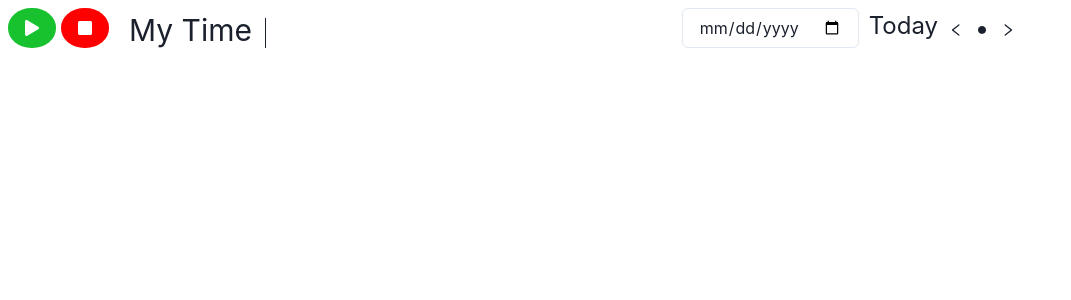
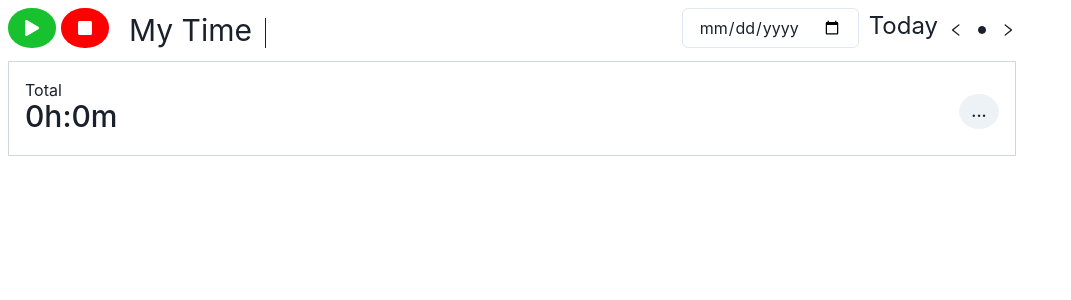
Before and after one commit to IamSanjayGupta/dazzling-measure-5625, a React (Create React App) app: page / in a window 1280 px wide. Shown: the top 300 px of the page, without its empty margins (0-1071 px from the left). Built offline with nearby package versions, Linux system fonts and the light colour scheme.

Commit message:
Show Total time and Modal added

```diff
--- a/package.json
+++ b/package.json
@@ -3,6 +3,7 @@
   "version": "0.1.0",
   "private": true,
   "dependencies": {
+    "@chakra-ui/icons": "^2.0.10",
     "@chakra-ui/react": "^2.3.4",
     "@emotion/react": "^11.10.4",
     "@emotion/styled": "^11.10.4",
--- a/src/components/Time.jsx
+++ b/src/components/Time.jsx
@@ -7,6 +7,20 @@ import {TiMediaRecord} from "react-icons/ti"
 import {FaPlay} from "react-icons/fa"
 import {FaStop} from "react-icons/fa"
 import TimePicker from 'react-time-picker'
+import { CheckIcon } from '@chakra-ui/icons'
+
+import {
+    Popover,
+    PopoverTrigger,
+    PopoverContent,
+    PopoverHeader,
+    PopoverBody,
+    PopoverFooter,
+    PopoverArrow,
+    PopoverCloseButton,
+    PopoverAnchor,
+
+  } from '@chakra-ui/react'
 
 
 
@@ -17,18 +31,18 @@ const Time = () => {
   return (
     <Box  w="80%" p="0.5rem">
 
-    {/* Upper Part */}
+            {/* Upper Part */}
 
     <Flex justifyContent="space-between">
-      {/*left section Time*/}
+            {/*left section Time*/}
       <Box display={"flex"} gap="10px" border={""}>
-          {/*button*/}
+             {/*button*/}
           <Flex gap="5px">
           <Button bg="#17c22e" disabled={play>0}  colorScheme='#17c22e' borderRadius="49%"><FaPlay color='white'/></Button>
           <Button bg="red" disabled={play<=0}  colorScheme='red' borderRadius="49%"><FaStop color='white'/></Button>
           </Flex>
 
-          {/*select Team*/}
+            {/*select Team*/}
           <Flex ml={"10px"}>
               <Text fontSize='3xl'>My Time</Text>
       <Box Box h="30px" mt={"10px"} ml={"13px"} borderLeft="1px solid"></Box>
@@ -47,6 +61,32 @@ const Time = () => {
 
     </Flex>
 
+    {/*Middle part*/}
+
+<Box border={"1px solid #d0d6db"} mt="0.5rem" p={"1rem"}>
+<Box >
+    <Text textAlign={"left"}>Total</Text>
+    <Flex mt="-2" justifyContent={"space-between"}>
+        <Text fontSize={"3xl"} fontWeight="medium">{Math.abs(uptime[0])+"h"+":"+Math.abs(uptime[1])+"m" }</Text>
+        {/* <Text>...</Text> */}
+        <Popover isLazy>
+  <PopoverTrigger>
+    <Button borderRadius="50%" height="35px" width="25px" >...</Button>
+  </PopoverTrigger>
+  <PopoverContent marginRight="150px" width="border-box">
+    <PopoverHeader fontWeight='semibold'>  <CheckIcon/>  Billable Time</PopoverHeader>
+    <PopoverHeader fontWeight='semibold'> <CheckIcon/> Break Time</PopoverHeader>
+    <PopoverHeader fontWeight='semibold'> <CheckIcon/> Monthly Balance</PopoverHeader>
+    <PopoverHeader fontWeight='semibold'><CheckIcon/> User Activity</PopoverHeader>
+    <PopoverHeader fontWeight='semibold'><CheckIcon/> Break Rows</PopoverHeader>
+    <PopoverArrow />
+  </PopoverContent>
+</Popover>
+
+    </Flex>
+</Box>
+</Box>
+
 </Box>
   )
 }
```
Also changed, not shown: 1 other file (tests, documents, lock files or other folders).
